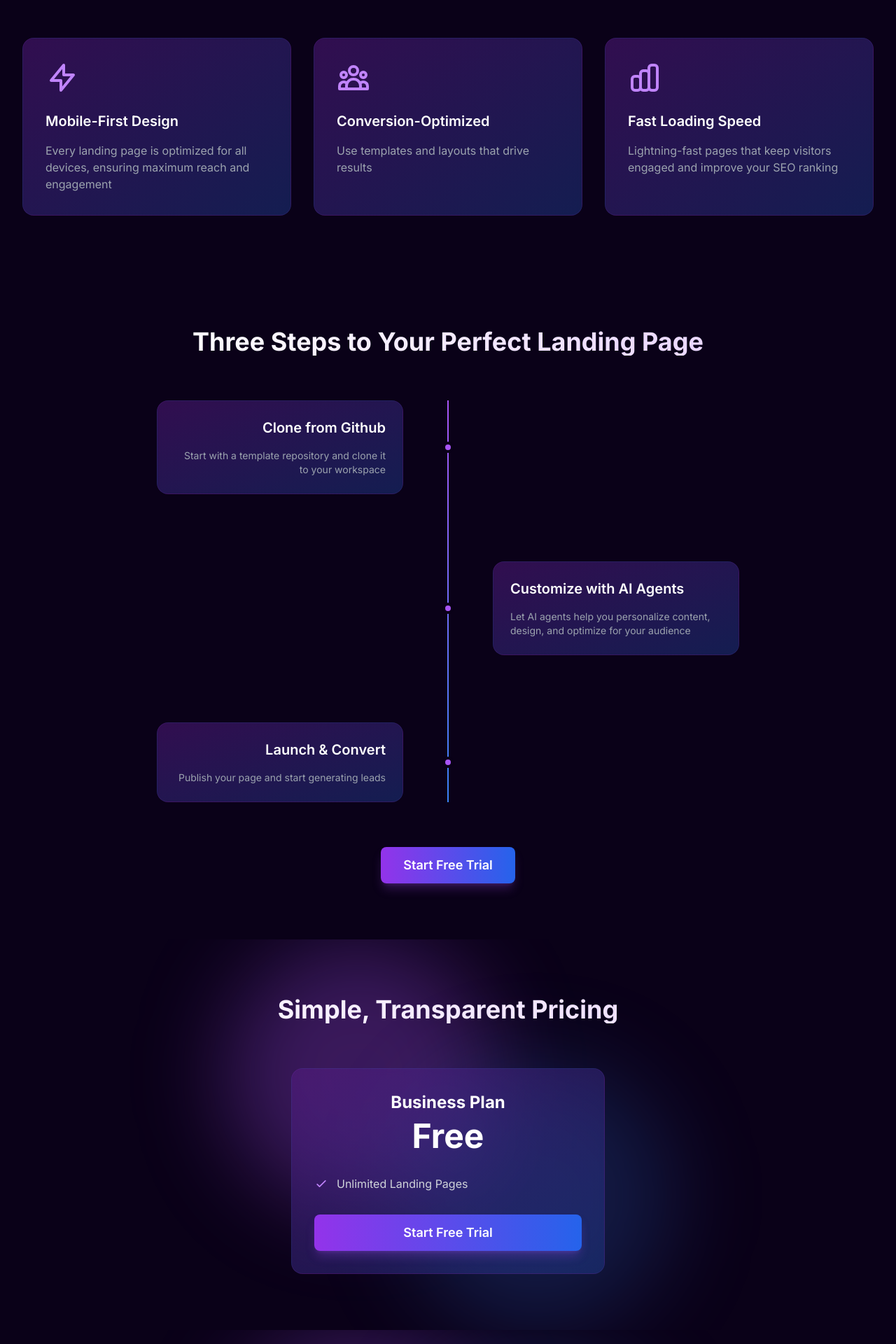
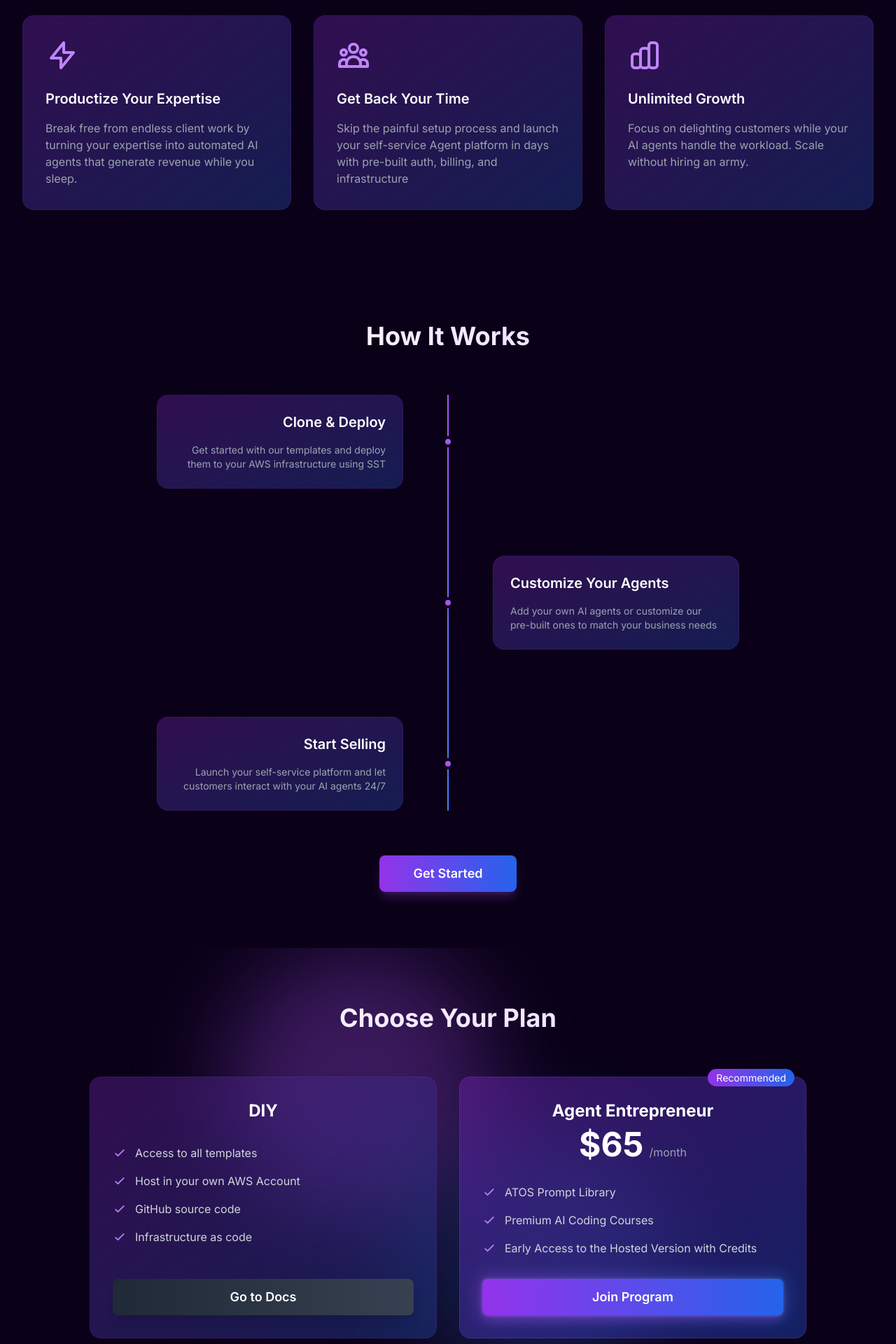
Before and after one commit to tfcbot/agentic-landing-page-template, a Next.js app: page / in a window 1280 px wide. Shown: the part 760-2680 px from the top of the page at 70% size. Built offline with nearby package versions, Linux system fonts and the light colour scheme.

Commit message:
update landing

```diff
--- a/app/components/sections/Benefits.tsx
+++ b/app/components/sections/Benefits.tsx
@@ -3,18 +3,18 @@ import { IconEfficiency, IconCollaboration, IconAnalytics } from './icons';
 export default function Benefits() {
   const benefits = [
     {
-      title: "Mobile-First Design",
-      description: "Every landing page is optimized for all devices, ensuring maximum reach and engagement",
+      title: "Productize Your Expertise",
+      description: "Break free from endless client work by turning your expertise into automated AI agents that generate revenue while you sleep.",
       icon: <IconEfficiency className="w-12 h-12 text-purple-400" />
     },
     {
-      title: "Conversion-Optimized",
-      description: "Use templates and layouts that drive results",
+      title: "Get Back Your Time",
+      description: "Skip the painful setup process and launch your self-service Agent platform in days with pre-built auth, billing, and infrastructure",
       icon: <IconCollaboration className="w-12 h-12 text-purple-400" />
     },
     {
-      title: "Fast Loading Speed",
-      description: "Lightning-fast pages that keep visitors engaged and improve your SEO ranking",
+      title: "Unlimited Growth",
+      description: "Focus on delighting customers while your AI agents handle the workload. Scale without hiring an army.",
       icon: <IconAnalytics className="w-12 h-12 text-purple-400" />
     }
   ];
@@ -23,7 +23,7 @@ export default function Benefits() {
     <section className="py-20 bg-[#0A0118]" id="benefits">
       <div className="max-w-7xl mx-auto px-4 sm:px-6 lg:px-8">
         <h2 className="text-4xl font-bold text-center mb-16 bg-clip-text text-transparent bg-gradient-to-r from-white to-purple-200">
-          Transform Your Business
+          Go From Overworked to
         </h2>
         <div className="grid md:grid-cols-3 gap-8">
           {benefits.map((benefit, index) => (
--- a/app/components/sections/CTA.tsx
+++ b/app/components/sections/CTA.tsx
@@ -9,20 +9,20 @@ export default function CTA() {
 
       <div className="max-w-4xl mx-auto px-4 sm:px-6 lg:px-8 text-center relative">
         <h2 className="text-4xl font-bold text-white mb-6 bg-clip-text text-transparent bg-gradient-to-r from-white to-purple-200">
-          Ready to Create Your High-Converting Landing Page?
+          Start Building Your Team
         </h2>
         <p className="text-xl text-gray-400 mb-8">
-          Join thousands of businesses already building beautiful pages that convert. Start your free trial today.
+          Join the movement to change the future of work with AI Agents.
         </p>
-        <div>
-          <Link
-            href="#get-started"
-            className="inline-flex items-center px-8 py-3 rounded-lg text-lg font-semibold
+        <div className="flex justify-center">
+          <a
+            href="#pricing"
+            className="inline-flex items-center px-12 py-3 rounded-lg text-lg font-semibold
               bg-gradient-to-r from-purple-600 to-blue-600 text-white hover:from-purple-700
               hover:to-blue-700 transition-all duration-200 shadow-lg shadow-purple-500/25"
           >
-            Start Free Trial
-          </Link>
+            Get Started
+          </a>
         </div>
       </div>
     </section>
--- a/app/components/sections/NotFor.tsx
+++ b/app/components/sections/NotFor.tsx
@@ -1,16 +1,16 @@
 export default function NotFor() {
   const notIdealUsers = [
     {
-      title: "Complex Enterprise Needs",
-      description: "If you need extensive custom functionality beyond standard landing page features"
+      title: "Looking for a No-Code Solution",
+      description: "If you want a complete no-code solution without any development work, this might not be the right fit."
     },
     {
-      title: "High-Volume Ecommerce",
-      description: "If you need a full-featured ecommerce platform rather than landing pages"
+      title: "Want a Simple Chatbot",
+      description: "If you just need a basic chatbot interface, there are simpler solutions available that might better suit your needs."
     },
     {
-      title: "Custom Web Applications",
-      description: "If you're looking to build complex web applications rather than landing pages"
+      title: "Need Instant Results",
+      description: "If you're looking for instant plug-and-play AI agents without customization or infrastructure setup, consider other platforms."
     }
   ];
 
@@ -22,17 +22,17 @@ export default function NotFor() {
 
       <div className="max-w-7xl mx-auto px-4 sm:px-6 lg:px-8 relative">
         <h2 className="text-4xl font-bold text-center mb-12 bg-clip-text text-transparent bg-gradient-to-r from-white to-purple-200">
-          Not The Right Fit For
+          Not the Right Fit If...
         </h2>
         <div className="grid md:grid-cols-3 gap-8">
           {notIdealUsers.map((user, index) => (
             <div
               key={index}
-              className="bg-gradient-to-br from-red-900/30 to-purple-900/30 p-6 rounded-lg
-                border border-red-500/20 backdrop-blur-sm hover:border-red-500/30
+              className="bg-gradient-to-br from-purple-900/50 to-blue-900/50 p-6 rounded-lg
+                border border-purple-500/10 backdrop-blur-sm hover:border-purple-500/20
                 transition-all duration-300 group"
             >
-              <h3 className="text-xl font-semibold text-white mb-3 group-hover:text-red-400 transition-colors">
+              <h3 className="text-xl font-semibold text-white mb-3 group-hover:text-purple-400 transition-colors">
                 {user.title}
               </h3>
               <p className="text-gray-400">
--- a/app/components/sections/Pricing.tsx
+++ b/app/components/sections/Pricing.tsx
@@ -2,8 +2,17 @@
 import React from 'react';
 
 export default function Pricing() {
-  const features = [
-    "Unlimited Landing Pages",
+  const freePlanFeatures = [
+    "Access to all templates",
+    "Host in your own AWS Account",
+    "GitHub source code",
+    "Infrastructure as code"
+  ];
+
+  const paidPlanFeatures = [
+    "ATOS Prompt Library",
+    "Premium AI Coding Courses",
+    "Early Access to the Hosted Version with Credits",
   ];
 
   return (
@@ -14,20 +23,19 @@ export default function Pricing() {
 
       <div className="max-w-7xl mx-auto px-4 sm:px-6 lg:px-8 relative">
         <h2 className="text-4xl font-bold text-center mb-16 bg-clip-text text-transparent bg-gradient-to-r from-white to-purple-200">
-          Simple, Transparent Pricing
+          Choose Your Plan
         </h2>
 
-        <div className="flex justify-center">
-          <div className="w-full max-w-md p-8 rounded-2xl border border-purple-500/10
+        <div className="grid md:grid-cols-2 gap-8 max-w-5xl mx-auto">
+          {/* Free Plan */}
+          <div className="w-full p-8 rounded-2xl border border-purple-500/10
             bg-gradient-to-br from-purple-900/50 to-blue-900/50 backdrop-blur-sm
-            hover:border-purple-500/20 transition-all duration-300">
-            <h3 className="text-2xl font-bold text-white text-center mb-2">Business Plan</h3>
-            <div className="text-center mb-8">
-              <span className="text-5xl font-bold text-white">Free</span>
-            </div>
+            hover:border-purple-500/20 transition-all duration-300 flex flex-col">
+            <div>
+              <h3 className="text-2xl font-bold text-white text-center mb-8">DIY</h3>
 
               <ul className="space-y-4 mb-8">
-              {features.map((feature, index) => (
+                {freePlanFeatures.map((feature, index) => (
                   <li key={index} className="flex items-center text-gray-300">
                     <svg className="w-5 h-5 text-purple-400 mr-3" fill="none" stroke="currentColor" viewBox="0 0 24 24">
                       <path strokeLinecap="round" strokeLinejoin="round" strokeWidth={2} d="M5 13l4 4L19 7" />
@@ -36,15 +44,68 @@ export default function Pricing() {
                   </li>
                 ))}
               </ul>
+            </div>
 
+            <div className="mt-auto">
               <a
-              href="#get-started"
+                href="https://docs.agenticteamos.com/introduction"
+                target="_blank"
+                rel="noopener noreferrer"
+                className="block w-full text-center px-8 py-3 rounded-lg text-lg font-semibold
+                  bg-gradient-to-r from-gray-800 to-gray-700 text-white hover:from-gray-700
+                  hover:to-gray-600 transition-all duration-200 shadow-lg"
+              >
+                Go to Docs
+              </a>
+            </div>
+          </div>
+
+          {/* Paid Plan */}
+          <div className="w-full p-8 rounded-2xl border border-purple-500/20
+            bg-gradient-to-br from-purple-800/50 to-blue-800/50 backdrop-blur-sm
+            hover:border-purple-500/30 transition-all duration-300
+            transform hover:-translate-y-1 flex flex-col relative">
+            <div>
+              <div className="absolute top-0 right-4 -translate-y-1/2">
+                <span className="bg-gradient-to-r from-purple-600 to-blue-600 text-white px-3 py-1 rounded-full text-sm">
+                  Recommended
+                </span>
+              </div>
+              <h3 className="text-2xl font-bold text-white text-center mb-2">Agent Entrepreneur</h3>
+              <div className="text-center mb-8">
+                <span className="text-5xl font-bold text-white">$65</span>
+                <span className="text-gray-400 ml-2">/month</span>
+              </div>
+
+              <ul className="space-y-4 mb-8">
+                {paidPlanFeatures.map((feature, index) => (
+                  <li key={index} className="flex items-center text-gray-300">
+                    <svg className="w-5 h-5 text-purple-400 mr-3" fill="none" stroke="currentColor" viewBox="0 0 24 24">
+                      <path strokeLinecap="round" strokeLinejoin="round" strokeWidth={2} d="M5 13l4 4L19 7" />
+                    </svg>
+                    {feature}
+                  </li>
+                ))}
+              </ul>
+            </div>
+
+            <div className="mt-auto">
+              <a
+                href="https://www.skool.com/agent-toolkit/about"
+                target="_blank"
+                rel="noopener noreferrer"
                 className="block w-full text-center px-8 py-3 rounded-lg text-lg font-semibold
                   bg-gradient-to-r from-purple-600 to-blue-600 text-white hover:from-purple-700
-                hover:to-blue-700 transition-all duration-200 shadow-lg shadow-purple-500/25"
+                  hover:to-blue-700 transition-all duration-200 shadow-lg shadow-purple-500/25
+                  relative
+                  before:absolute before:inset-[-4px] before:rounded-lg before:bg-gradient-to-r
+                  before:from-purple-500/50 before:to-blue-500/50 before:animate-pulse before:-z-[1] before:blur-md
+                  after:absolute after:inset-[-1px] after:rounded-lg after:bg-gradient-to-r
+                  after:from-purple-400/40 after:to-blue-400/40 after:animate-pulse after:-z-[1] after:blur-[2px]"
               >
-              Start Free Trial
+                Join Program
               </a>
+            </div>
           </div>
         </div>
       </div>
--- a/app/components/sections/Timeline.tsx
+++ b/app/components/sections/Timeline.tsx
@@ -1,16 +1,16 @@
 export default function Timeline() {
   const steps = [
     {
-      title: "Clone from Github",
-      description: "Start with a template repository and clone it to your workspace"
+      title: "Clone & Deploy",
+      description: "Get started with our templates and deploy them to your AWS infrastructure using SST"
     },
     {
-      title: "Customize with AI Agents",
-      description: "Let AI agents help you personalize content, design, and optimize for your audience"
+      title: "Customize Your Agents",
+      description: "Add your own AI agents or customize our pre-built ones to match your business needs"
     },
     {
-      title: "Launch & Convert",
-      description: "Publish your page and start generating leads"
+      title: "Start Selling",
+      description: "Launch your self-service platform and let customers interact with your AI agents 24/7"
     }
   ];
 
@@ -18,7 +18,7 @@ export default function Timeline() {
     <section className="py-20 bg-[#0A0118]" id="how-it-works">
       <div className="max-w-4xl mx-auto px-4 sm:px-6 lg:px-8">
         <h2 className="text-4xl font-bold text-center mb-16 bg-clip-text text-transparent bg-gradient-to-r from-white to-purple-200">
-          Three Steps to Your Perfect Landing Page
+          How It Works
         </h2>
         <div className="relative">
           {/* Vertical line - hidden on mobile */}
@@ -56,12 +56,12 @@ export default function Timeline() {
 
         <div className="text-center mt-16">
           <a
-            href="#get-started"
-            className="inline-flex items-center px-8 py-3 rounded-lg text-lg font-semibold
+            href="#pricing"
+            className="inline-flex items-center px-12 py-3 rounded-lg text-lg font-semibold
               bg-gradient-to-r from-purple-600 to-blue-600 text-white hover:from-purple-700
               hover:to-blue-700 transition-all duration-200 shadow-lg shadow-purple-500/25"
           >
-            Start Free Trial
+            Get Started
           </a>
         </div>
       </div>
--- a/app/components/sections/WhoFor.tsx
+++ b/app/components/sections/WhoFor.tsx
@@ -1,16 +1,16 @@
 export default function WhoFor() {
   const idealUsers = [
     {
-      title: "Marketing Teams",
-      description: "Perfect for teams looking to quickly create and test multiple landing pages for campaigns"
+      title: "AI Entrepreneurs",
+      description: "Perfect for founders building AI-powered products who need a production-ready infrastructure"
     },
     {
-      title: "Startups & SMBs",
-      description: "Ideal for businesses that need professional landing pages without hiring designers"
+      title: "Development Teams",
+      description: "Ideal for teams looking to integrate AI agents into their existing workflows and processes"
     },
     {
-      title: "Digital Agencies",
-      description: "Built for agencies creating multiple client landing pages with quick turnaround"
+      title: "AI Consultants",
+      description: "Built for consultants who want to deliver custom AI solutions to multiple clients efficiently"
     }
   ];
 
@@ -22,7 +22,7 @@ export default function WhoFor() {
 
       <div className="max-w-7xl mx-auto px-4 sm:px-6 lg:px-8 relative">
         <h2 className="text-4xl font-bold text-center mb-12 bg-clip-text text-transparent bg-gradient-to-r from-white to-purple-200">
-          Who This Is For
+          Built For AI Teams
         </h2>
         <div className="grid md:grid-cols-3 gap-8">
           {idealUsers.map((user, index) => (
--- a/app/components/ui/Pill.tsx
+++ b/app/components/ui/Pill.tsx
@@ -5,7 +5,7 @@ export default function Pill() {
   return (
     <div className="inline-flex items-center px-4 py-2 rounded-full text-sm font-medium
       bg-blue-500/10 text-blue-400 border border-blue-500/20 backdrop-blur-sm">
-      Start Converting Your Prospects
+      Don't Get Left Behind
     </div>
   );
 }
```
Also changed, not shown: app/components/layout/Footer.tsx (+1 -16 lines), app/components/layout/Header.tsx (+4 -3 lines), app/components/sections/FAQ.tsx (+7 -11 lines), app/components/sections/Hero.tsx (+8 -8 lines), app/components/ui/Logo.tsx (added, +14 -0 lines), public/atos_logo.svg (added). Lines whose indentation alone changed are shown as unchanged.
